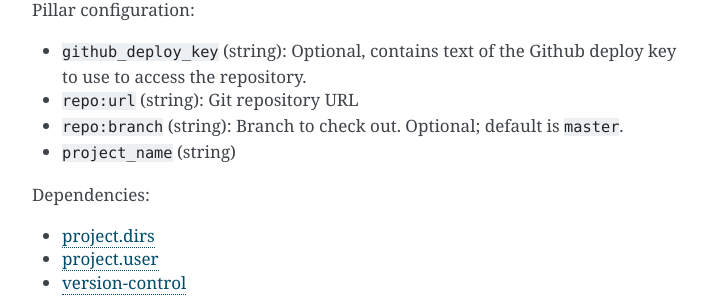
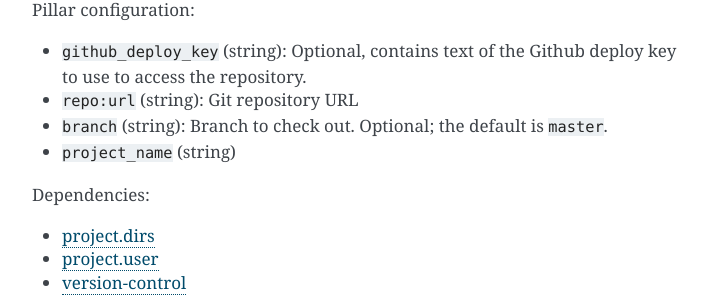
Before and after one commit to caktus/guidebook, a Sphinx documentation site: the page built from source/margarita/states.rst, in a window 1280 px wide and 900 px high, scrolled down 6564 px. Shown: the part 146-444 px from the top of the window, without its empty margins (388-1111 px from the left). Built offline with Sphinx 7.4.7, drawn with Linux system fonts in a browser that asks for light colours.

Commit message:
Branch is now in a separate pillar key

```diff
--- a/source/margarita/states.rst
+++ b/source/margarita/states.rst
@@ -363,7 +363,7 @@ Pillar configuration:
 * ``github_deploy_key`` (string): Optional, contains text of the Github deploy key
   to use to access the repository.
 * ``repo:url`` (string): Git repository URL
-* ``repo:branch`` (string): Branch to check out. Optional; default is ``master``.
+* ``branch`` (string): Branch to check out. Optional; the default is ``master``.
 * ``project_name`` (string)
 
 Dependencies:
```
